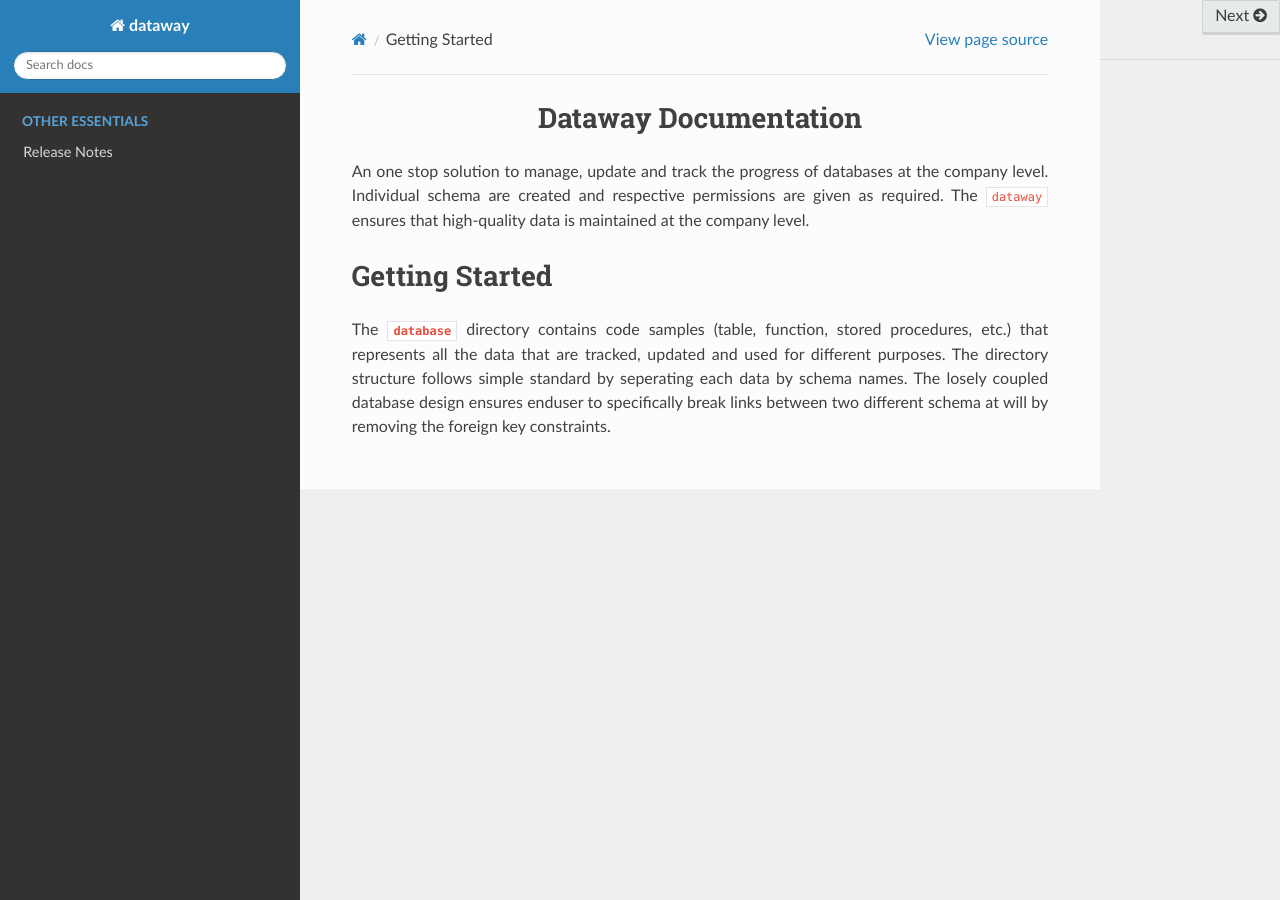
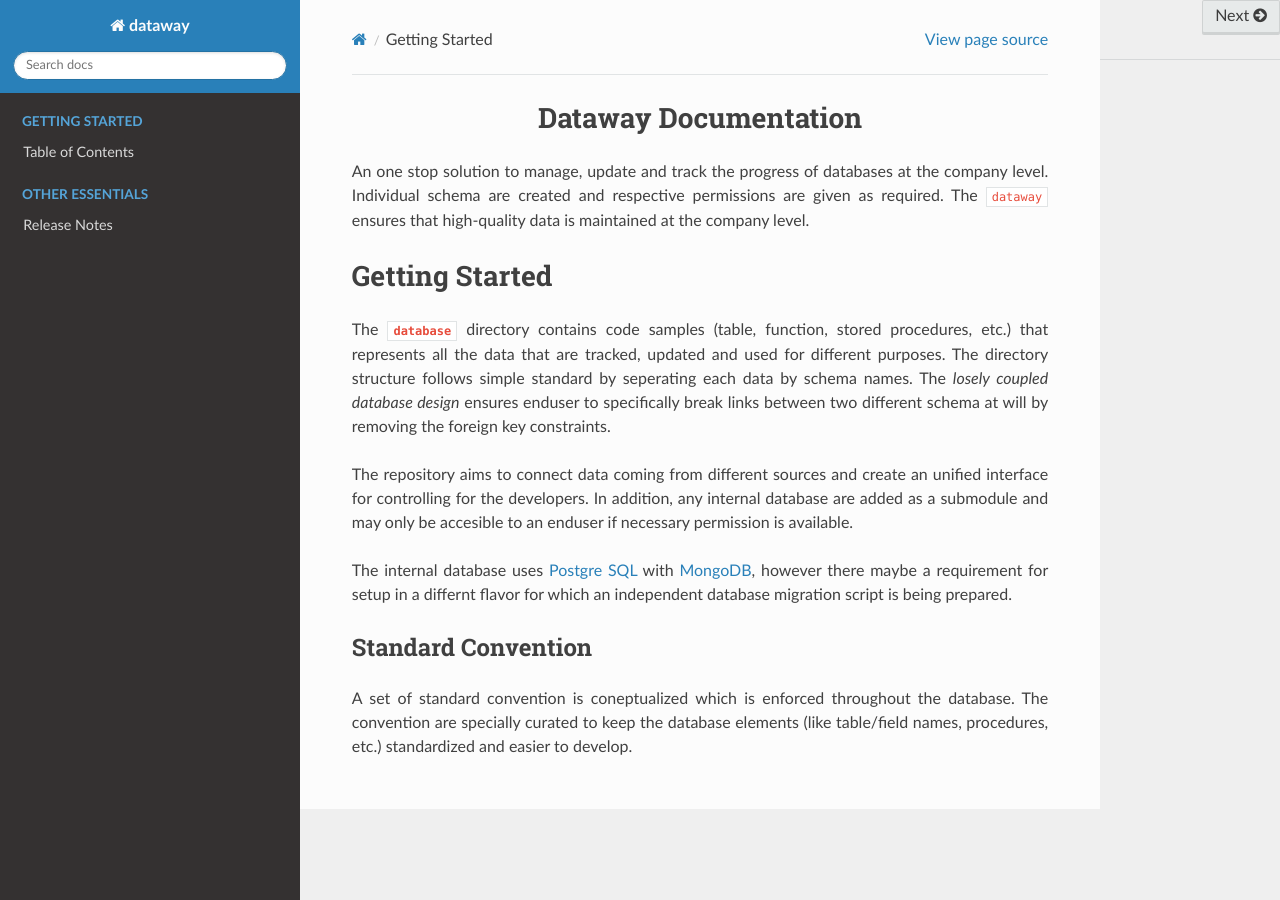
Before and after one commit to digitphilia/dataway, a Sphinx documentation site: the page built from docs/index.md, in a window 1280 px wide. Built offline with Sphinx 7.4.7 and the Read the Docs theme 3.1.0, drawn with Linux system fonts in a browser that asks for light colours; the version number could not be read and is left out.

Commit message:
📃 formulate getting started in dataway documentation

````diff
--- a/docs/index.md
+++ b/docs/index.md
@@ -1,6 +1,14 @@
 <h1 align = "center">Dataway Documentation</h1>
 
 <div align = "justify">
+
+```{toctree}
+:maxdepth: 2
+:hidden:
+:caption: Getting Started
+
+standard/index.md
+```
 
 ```{toctree}
 :maxdepth: 2
@@ -18,7 +26,19 @@ company level.
 
 The **`database`** directory contains code samples (table, function, stored procedures, etc.) that represents all the data
 that are tracked, updated and used for different purposes. The directory structure follows simple standard by seperating each
-data by schema names. The losely coupled database design ensures enduser to specifically break links between two different
+data by schema names. The *losely coupled database design* ensures enduser to specifically break links between two different
 schema at will by removing the foreign key constraints.
 
+The repository aims to connect data coming from different sources and create an unified interface for controlling for the
+developers. In addition, any internal database are added as a submodule and may only be accesible to an enduser if necessary
+permission is available.
+
+The internal database uses [Postgre SQL](https://www.postgresql.org/) with [MongoDB](https://www.mongodb.com/), however there
+maybe a requirement for setup in a differnt flavor for which an independent database migration script is being prepared.
+
+### Standard Convention
+
+A set of standard convention is coneptualized which is enforced throughout the database. The convention are specially curated
+to keep the database elements (like table/field names, procedures, etc.) standardized and easier to develop.
+
 </div>
````
Also changed, not shown: README.md (+0 -16 lines), docs/standard/index.md (renamed from docs/standard/README.md).
